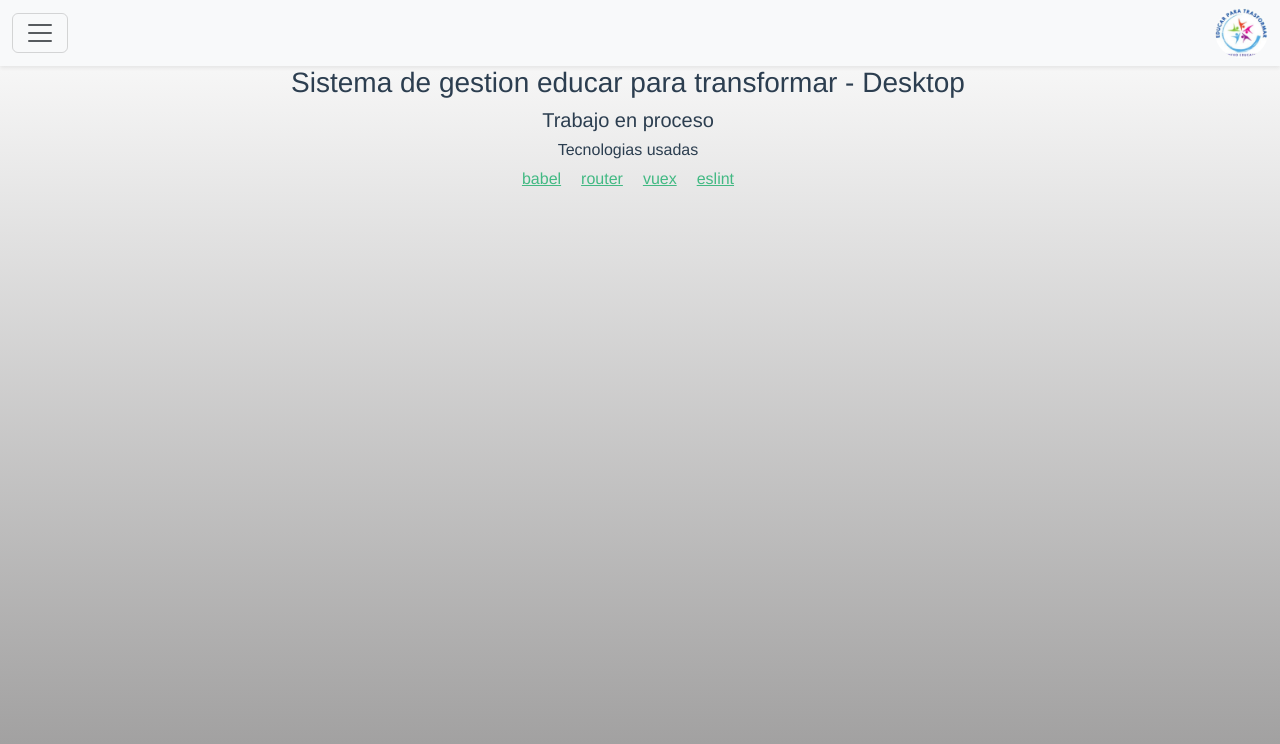
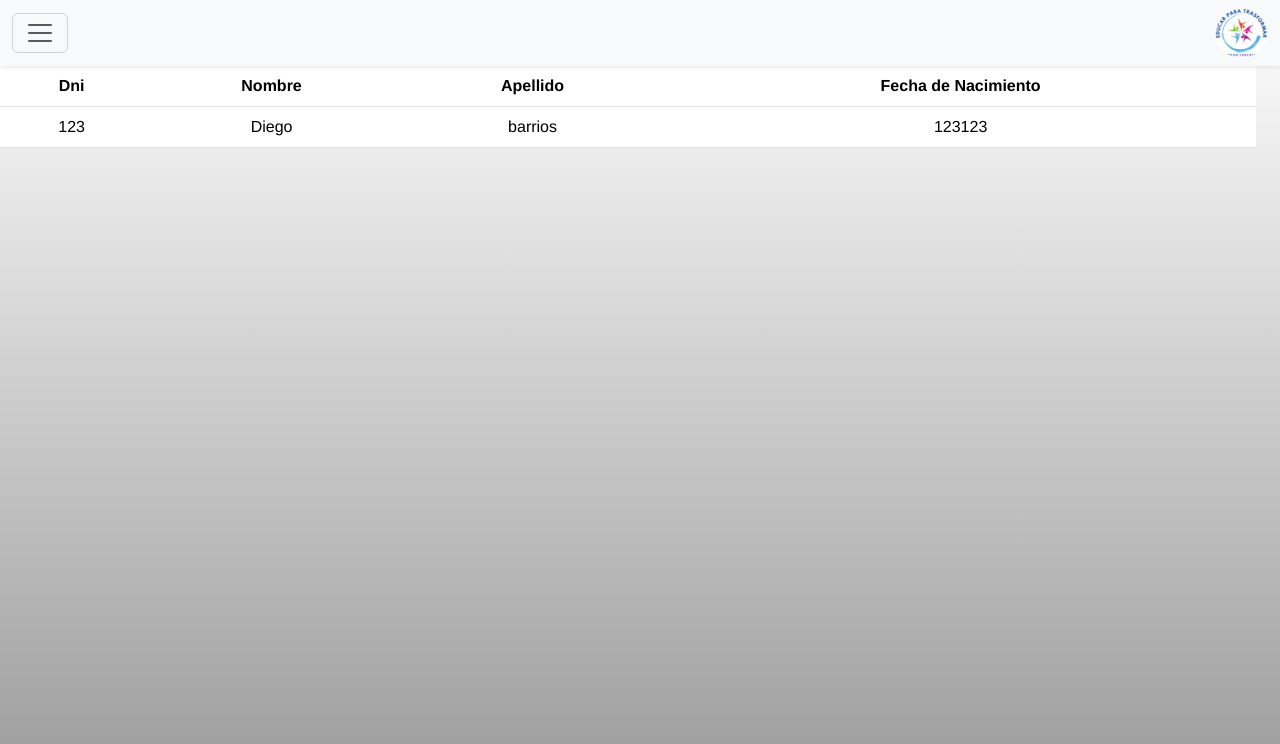
Before and after one commit to ElianArism/educar-para-transformar-desktop, a Vue app: page /#/list-parents in a window 1280 px wide. Before the commit this address led to /#/home. Shown: the top 744 px of the page. Built offline with nearby package versions, Linux system fonts and the light colour scheme; sample sign-in values are in the browser's storage.

Commit message:
listados de padres y profesores

```diff
--- a/src/components/Nav.vue
+++ b/src/components/Nav.vue
@@ -69,10 +69,20 @@ import { RouterLink } from "vue-router";
                     >Listado de Alumnos</RouterLink
                   >
                 </li>
-                <li><a class="dropdown-item" href="#">Profesores</a></li>
+                <li>
+                  <RouterLink to="/list-profesor" class="dropdown-item"
+                    >Profesores</RouterLink
+                  >
+                </li>
+
                 <li>
                   <RouterLink to="/cuotas-impagas" class="dropdown-item"
                     >Cuotas Impagas</RouterLink
+                  >
+                </li>
+                <li>
+                  <RouterLink to="/list-parents" class="dropdown-item"
+                    >Padres</RouterLink
                   >
                 </li>
               </ul>
@@ -98,7 +108,7 @@ a {
   color: black;
 
   &:hover {
-    color: aquamarine;
+    color: white;
     transform: scale(1.05);
     transition: 0.2s;
     // Holasg
--- a/src/router/index.js
+++ b/src/router/index.js
@@ -48,6 +48,22 @@ const routes = [
           ),
       },
       {
+        path: "/list-profesor",
+        name: "list-profesor",
+        component: () =>
+          import(
+            /* webpackChunkName: "ListProfesor" */ "../views/ListProfesoresView.vue"
+          ),
+      },
+      {
+        path: "/list-parents",
+        name: "list-parents",
+        component: () =>
+          import(
+            /* webpackChunkName: "ListProfesor" */ "../views/ListParentsView.vue"
+          ),
+      },
+      {
         path: "/cuotas-impagas",
         name: "cuotas-impagas",
         component: () =>
--- /dev/null
+++ b/src/views/ListParentsView.vue
@@ -0,0 +1,32 @@
+<script setup>
+import { reactive } from "vue";
+let padres = reactive([
+  {
+    id: "123",
+    name: "Diego",
+    lastName: "barrios",
+    birthDate: "123123",
+  },
+]);
+</script>
+
+<template>
+  <table class="table">
+    <thead>
+      <tr>
+        <th scope="col">Dni</th>
+        <th scope="col">Nombre</th>
+        <th scope="col">Apellido</th>
+        <th scope="col">Fecha de Nacimiento</th>
+      </tr>
+    </thead>
+    <tbody>
+      <tr v-for="Padre in padres" :key="Padre">
+        <td>{{ Padre.id }}</td>
+        <td>{{ Padre.name }}</td>
+        <td>{{ Padre.lastName }}</td>
+        <td>{{ Padre.birthDate }}</td>
+      </tr>
+    </tbody>
+  </table>
+</template>
--- /dev/null
+++ b/src/views/ListProfesoresView.vue
@@ -0,0 +1,33 @@
+<script setup>
+import { ProfessorService } from "@/services/professor.service";
+import { ref } from "vue";
+const servicioProfesores = new ProfessorService();
+const profesores = ref([]);
+const initProfesores = async () => {
+  const profesoresServicio = await servicioProfesores.getProfessors();
+  profesores.value = profesoresServicio;
+  console.log(profesoresServicio);
+};
+initProfesores();
+</script>
+<template>
+  <h2>Listado de Profesores de re verga</h2>
+  <table class="table">
+    <thead>
+      <tr>
+        <th scope="col">Dni</th>
+        <th scope="col">Nombre</th>
+        <th scope="col">Apellido</th>
+        <th scope="col">Fecha de Nacimiento</th>
+      </tr>
+    </thead>
+    <tbody>
+      <tr v-for="Profesor in profesores" :key="Profesor">
+        <td>{{ Profesor.id }}</td>
+        <td>{{ Profesor.name }}</td>
+        <td>{{ Profesor.lastName }}</td>
+        <td>{{ Profesor.birthDate }}</td>
+      </tr>
+    </tbody>
+  </table>
+</template>
```
